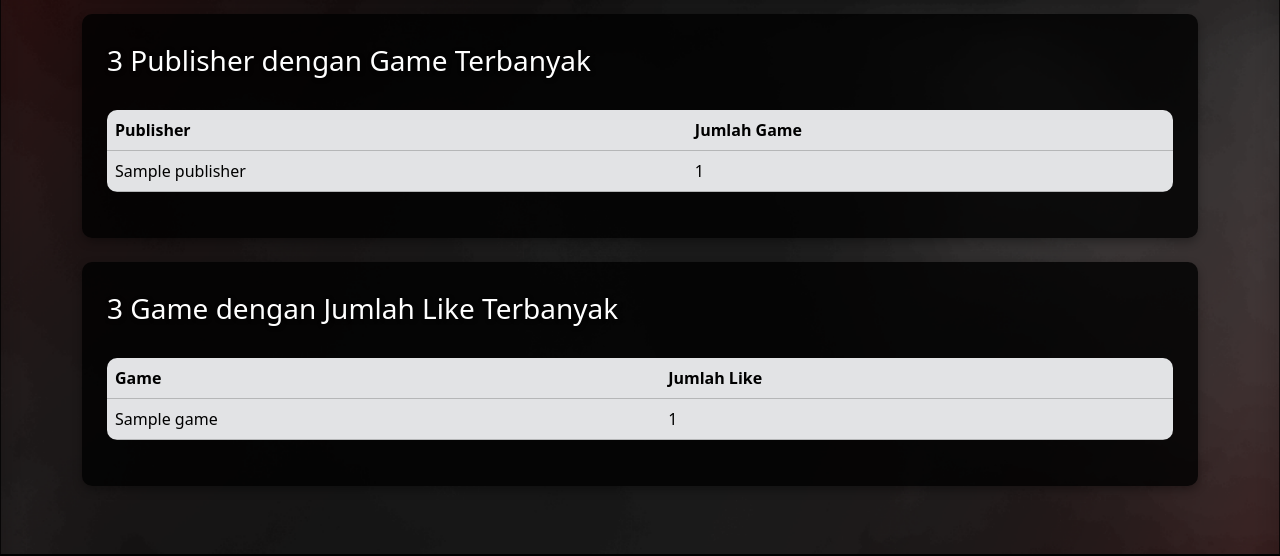
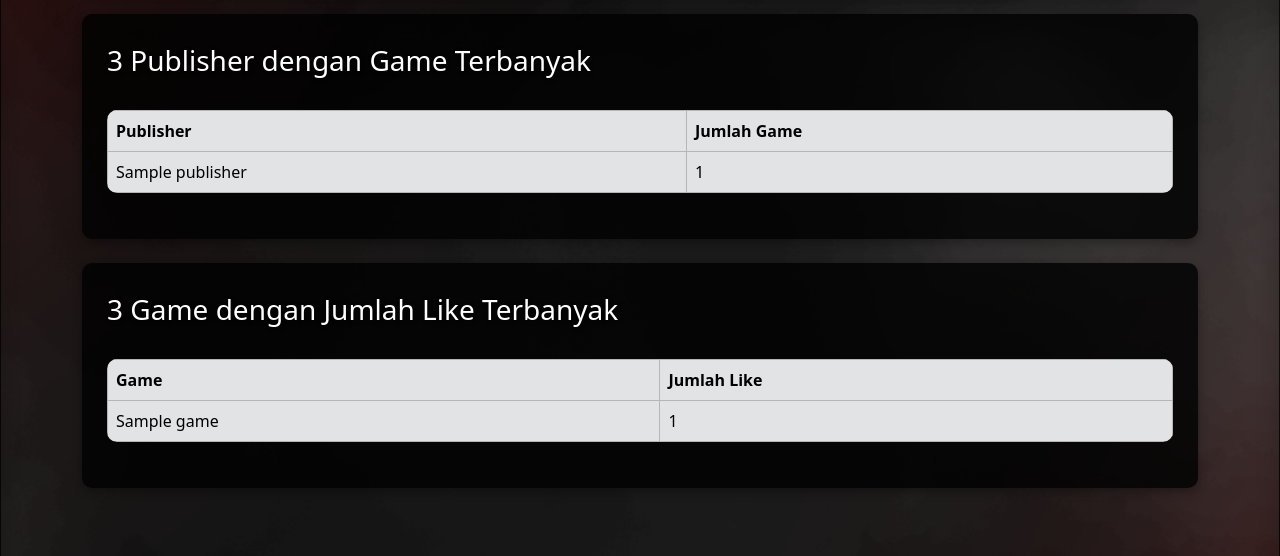
Before and after one commit to D3VIDE/tekweb_project, a PHP site: page /admin.php in a window 1280 px wide. Shown: the part 642-1198 px from the top of the page. Run offline with PHP 8.4, Linux system fonts and the light colour scheme; the visitor is signed in with stand-in values (Sample User, id 1); tables that the repository leaves empty or names only in its code hold one stand-in row (values such as "Sample post").

Commit message:
update border admin

```diff
--- a/main_form/admin.php
+++ b/main_form/admin.php
@@ -210,7 +210,7 @@ while ($row = $topLikedGamesResult->fetch_assoc()) {
         <!-- Publisher Teratas -->
         <div class="content-box mt-4">
             <h3 class="pb-4">3 Publisher dengan Game Terbanyak</h3>
-            <table class="table table-hover table-secondary">
+            <table class="table table-hover table-secondary table-bordered">
                 <thead>
                     <tr>
                         <th>Publisher</th>
@@ -231,7 +231,7 @@ while ($row = $topLikedGamesResult->fetch_assoc()) {
         <!-- Game Terpopuler -->
         <div class="content-box mt-4">
             <h3 class="pb-4">3 Game dengan Jumlah Like Terbanyak</h3>
-            <table class="table table-hover table-secondary">
+            <table class="table table-hover table-secondary table-bordered">
                 <thead>
                     <tr>
                         <th>Game</th>
```
